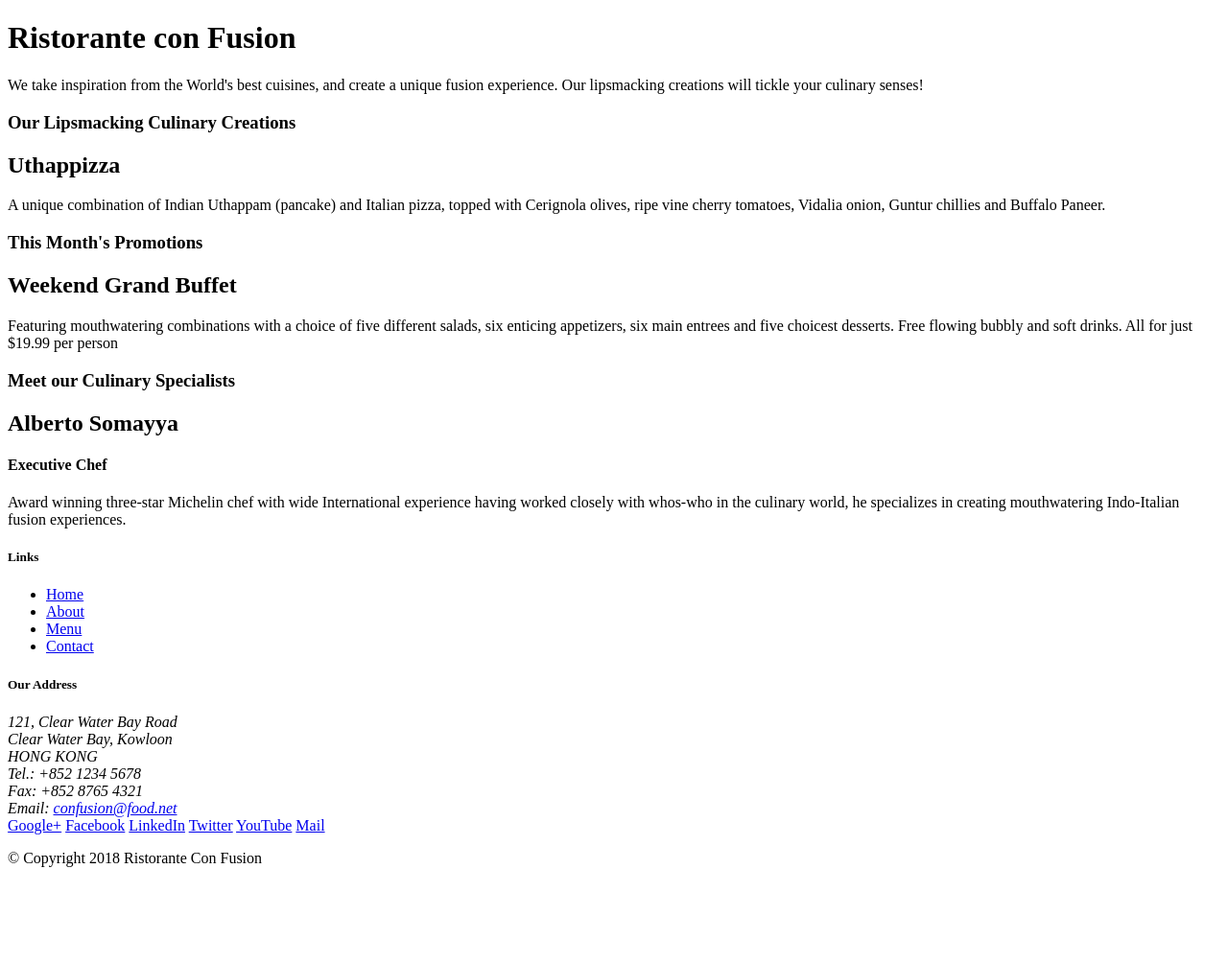
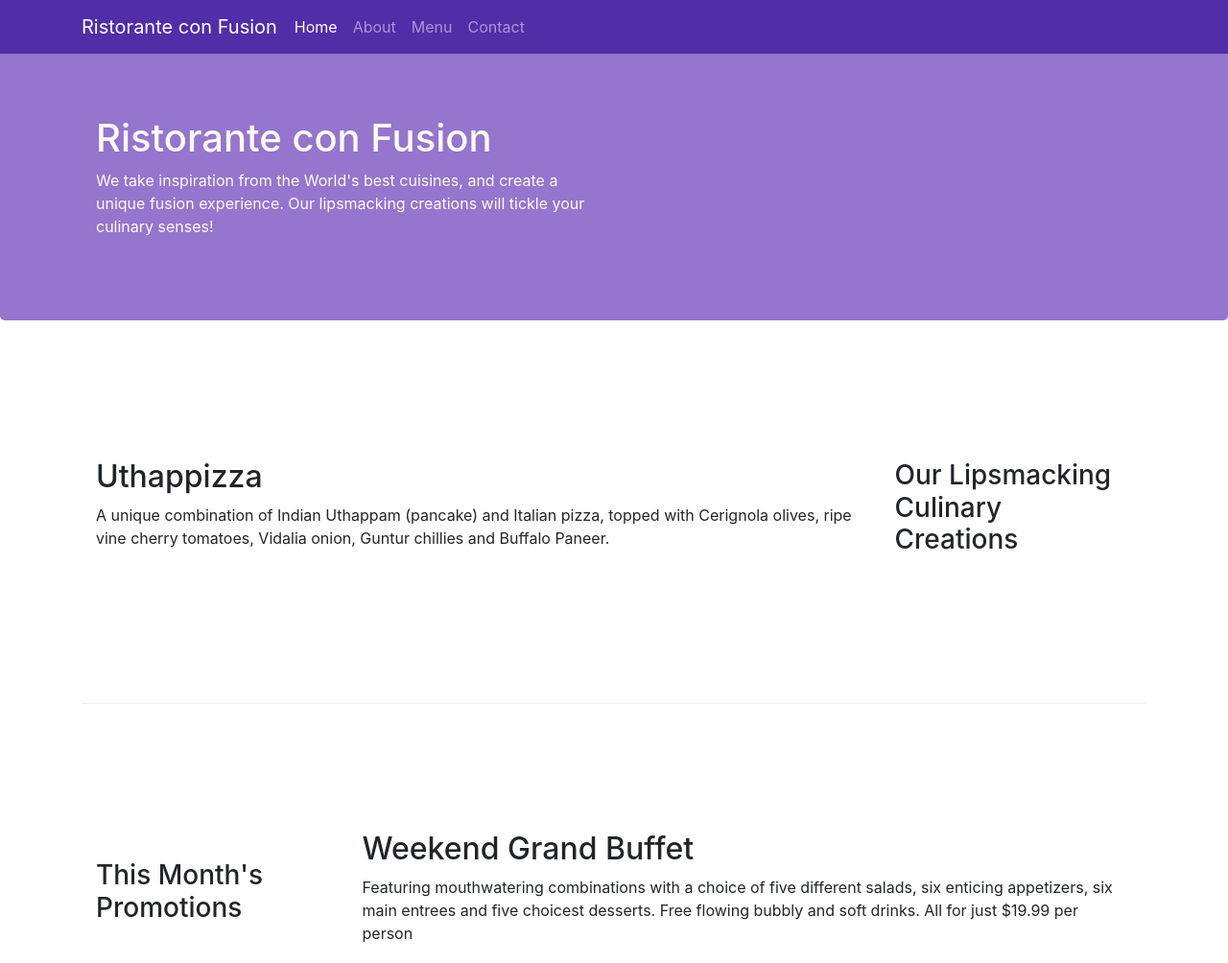
Before and after one commit to SarvjeetGit/coursera_new, a website: page index.html in a window 1280 px wide. Shown: the top 1004 px of the page at 96% size. Before the commit the page ends 920 px from the top, so only its background shows below. Drawn offline with nearby package versions, Linux system fonts and the light colour scheme.

Commit message:
Navbar + Breadcrumb

```diff
--- /dev/null
+++ b/css/style.css
@@ -0,0 +1,38 @@
+.row-header{
+	margin: 0px auto;
+	padding: 0px auto;
+}
+.row-content{
+	margin: 0px auto;
+	padding: 50px 0px 50px 0px;
+	border-bottom: 1px ridge;
+	min-height: 400px;
+
+}
+
+.footer{
+	background-color: #D1C4E9;
+	margin: 0px auto;
+	padding: 20px 0px 20px 0px;
+}
+
+.jumbotron{
+	padding: 70px 30px 70px 30px;
+	margin: 0px auto;
+	background-color: #9575CD;
+	color: floralwhite;
+}
+
+.address{
+	font-size: 80%;
+	margin: 0px;
+	color: #0f0f0f;
+}
+body {
+	padding: 50px 0px 0px 0px;
+	z-index: 0;
+}
+
+.navbar-dark{
+	background-color: #512DA8;
+}
--- a/index.html
+++ b/index.html
@@ -2,51 +2,81 @@
 <html lang="en">
 
 <head>
+	<meta charset="utf-8">
+	<meta name="viewport" content="width=device-width, initial-scale=1, shrink-to-fit=no">
+	<meta http-equiv="x-ua-compatible" content="ie=edge">
+
+	<!-- Bootstrap CSS -->
+	<link rel="stylesheet" href="node_modules/bootstrap/dist/css/bootstrap.min.css">
+	<link rel="stylesheet" href="node_modules/font-awesome/css/font-awesome.min.css">
+	<link rel="stylesheet" href="node_modules/bootstrap-social/bootstrap-social.css">
+	<link rel="stylesheet" href="css/style.css">
 	<title>Ristorante Con Fusion</title>
 </head>
 
 <body>
 
-    <header>
-        <div>
-            <div>
-                <div>
+	<nav class="navbar navbar-dark navbar-expand-sm fixed-top">
+		<div class="container">
+			<button class="navbar-toggler" type="button" data-toggle="collapse" data-target="#Navbar">
+				<span class="navbar-toggler-icon"></span>
+			</button>
+			<a class="navbar-brand mr-auto" href="#">Ristorante con Fusion</a>
+			<div class="collapse navbar-collapse" id="Navbar">
+				<ul class="navbar-nav mr-auto" style="margin-left: 10px">
+					<li class="nav-item active"><a class="nav-link" href="#">Home</a></li>
+					<li class="nav-item"><a class="nav-link" href="aboutus.html">About</a></li>
+					<li class="nav-item"><a class="nav-link" href="#">Menu</a></li>
+					<li class="nav-item"><a class="nav-link" href="#">Contact</a></li>
+				</ul>
+			</div>
+		</div>
+	</nav>
+
+
+
+	<header class="jumbotron">
+	<div class="container">
+		<div class="row row-header">
+			<div class="col-12 col-sm-6">
 				<h1>Ristorante con Fusion</h1>
 				<p>We take inspiration from the World's best cuisines, and create a unique fusion experience. Our lipsmacking creations will tickle your culinary senses!</p>
 			</div>
-                <div>
+			<div  class="col-12 col-sm">
 			</div>
 		</div>
 	</div>
 	</header>
 
-    <div>
-        <div>
-            <div>
+
+
+	<div class="container">
+		<div class="row row-content align-items-center">
+			<div class="col-12 order-sm-last col-sm-4 col-md-3">
 				<h3>Our Lipsmacking Culinary Creations</h3>
 			</div>
-            <div>
+			<div class="col col-sm order-sm-first col-md">
 				<h2>Uthappizza</h2>
 				<p>A unique combination of Indian Uthappam (pancake) and Italian pizza, topped with Cerignola olives, ripe vine cherry tomatoes, Vidalia onion, Guntur chillies and Buffalo Paneer.</p>
 			</div>
 		</div>
 
 
-        <div>
-            <div>
+		<div class="row row-content align-items-center">
+			<div class="col-12 col-sm-4 col-md-3">
 				<h3>This Month's Promotions</h3>
 			</div>
-            <div>
+			<div class="col col-sm col-md">
 				<h2>Weekend Grand Buffet</h2>
 				<p>Featuring mouthwatering combinations with a choice of five different salads, six enticing appetizers, six main entrees and five choicest desserts. Free flowing bubbly and soft drinks. All for just $19.99 per person </p>
 			</div>
 		</div>
 
-        <div>
-            <div>
+		<div class="row row-content align-items-center">
+			<div class="col-12 order-sm-last col-sm-4 col-md-3">
 				<h3>Meet our Culinary Specialists</h3>
 			</div>
-            <div>
+			<div class="col order-sm-first col-sm col-md">
 				<h2>Alberto Somayya</h2>
 				<h4>Executive Chef</h4>
 				<p>Award winning three-star Michelin chef with wide International experience having worked closely with whos-who in the culinary world, he specializes in creating mouthwatering Indo-Italian fusion experiences. </p>
@@ -54,21 +84,24 @@
 		</div>
 	</div>
 
-    <footer>
-        <div>
-            <div>
-                <div>
+
+
+
+	<footer class="footer">
+		<div class="container">
+			<div class="row">
+				<div class="col-4 offset-1 col-sm-2" >
 					<h5>Links</h5>
-                    <ul>
+					<ul class="list-unstyled">
 						<li><a href="#">Home</a></li>
-                        <li><a href="#">About</a></li>
+						<li><a href="aboutus.html">About</a></li>
 						<li><a href="#">Menu</a></li>
 						<li><a href="#">Contact</a></li>
 					</ul>
 				</div>
-                <div>
+				<div class="col-7 col-sm-5">
 					<h5>Our Address</h5>
-                    <address>
+					<address class="address">
 						121, Clear Water Bay Road<br>
 						Clear Water Bay, Kowloon<br>
 						HONG KONG<br>
@@ -77,8 +110,8 @@
 						Email: <a href="mailto:confusion@food.net">confusion@food.net</a>
 			   		</address>
 				</div>
-                <div>
-                    <div>
+				<div class="col-12 col-sm-4 align-self-center">
+					<div class="text-center">
 						<a href="http://google.com/+">Google+</a>
 						<a href="http://www.facebook.com/profile.php?id=">Facebook</a>
 						<a href="http://www.linkedin.com/in/">LinkedIn</a>
@@ -88,14 +121,17 @@
 					</div>
 				</div>
 			</div>
-           <div>
-                <div>
+		   <div class="row justify-content-center">
+				<div class="col-auto">
 					<p>© Copyright 2018 Ristorante Con Fusion</p>
 				</div>
 		   </div>
 		</div>
 	</footer>
 
+	<script src="node_modules/jquery/dist/jquery.slim.min.js"></script>
+	<script src="node_modules/popper.js/dist/umd/popper.min.js"></script>
+	<script src="node_modules/bootstrap/dist/js/bootstrap.min.js"></script>
 </body>
 
 </html>
```
Also changed, not shown: aboutus.html (added, +141 -0 lines), package.json (+7 -0 lines), 1 other file. Lines whose indentation alone changed are shown as unchanged.
